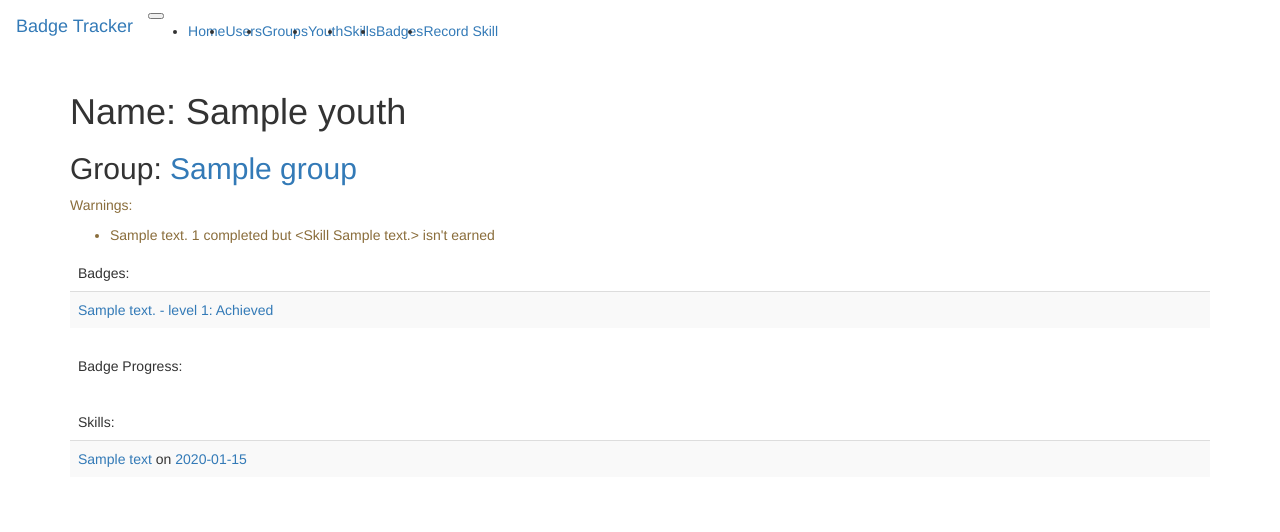
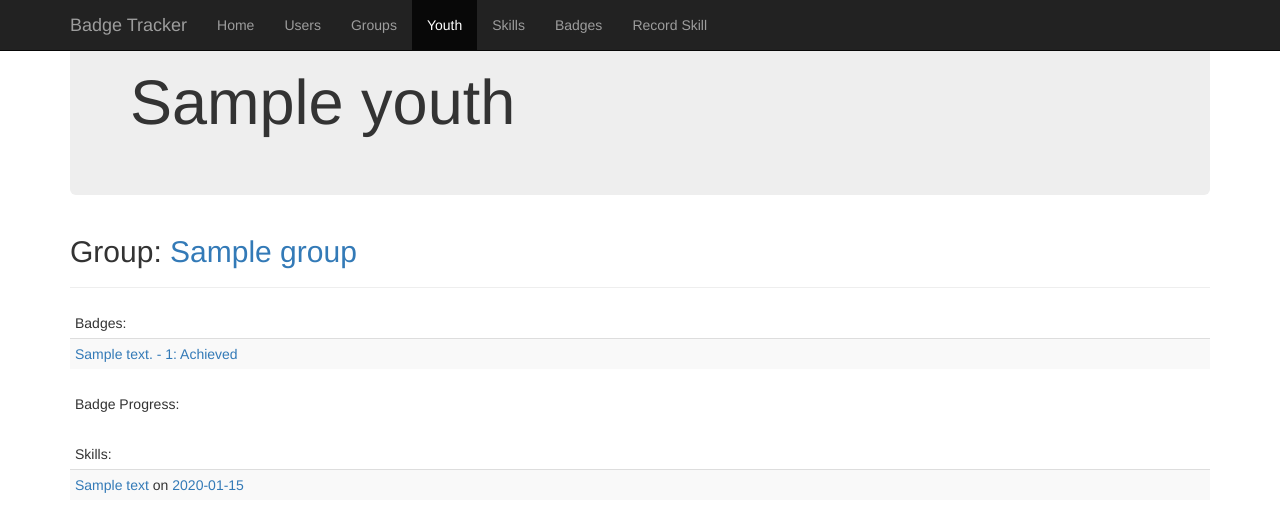
Before and after one commit to alexjh/badge-tracker, a Flask app: page /youth/1 in a window 1280 px wide. Shown: the top 532 px of the page. Run offline with Flask 2, Linux system fonts and the light colour scheme; tables that the repository leaves empty hold one stand-in row (values such as "Sample post"); parts of the project's set-up code (start-up, migrations or seed data) failed here and were passed over; some libraries are stand-ins or nearby versions.

Commit message:
Fix navbar

```diff
--- a/app/routes.py
+++ b/app/routes.py
@@ -7,11 +7,56 @@ from app.models import Skill, Badge, SkillRecord
 from app.models import BadgeState, BadgeProgress
 
 
+def get_navbar(active):
+
+    nav_items = {
+        "Home": "/",
+        "Users": "/users",
+        "Groups": "/groups",
+        "Youth": "/youth",
+        "Skills": "/skills",
+        "Badges": "/badges",
+        "Record Skill": "/record_skill",
+    }
+
+    nav_list = ""
+    for name, link in nav_items.items():
+        if active == name:
+            nav_list += f"<li class='active'><a href='{link}'>{name}</a></li>"
+        else:
+            nav_list += f"<li><a href='{link}'>{name}</a></li>"
+
+    navbar = f"""
+             <nav class="navbar navbar-inverse navbar-fixed-top">
+                   <div class="container">
+                     <div class="navbar-header">
+                       <button type="button" class="navbar-toggle collapsed" data-toggle="collapse" data-target="#navbar" aria-expanded="false" aria-controls="navbar">
+                         <span class="sr-only">Toggle navigation</span>
+                         <span class="icon-bar"></span>
+                         <span class="icon-bar"></span>
+                         <span class="icon-bar"></span>
+                       </button>
+                       <a class="navbar-brand" href="#">Badge Tracker</a>
+                     </div>
+                     <div id="navbar" class="collapse navbar-collapse">
+                       <ul class="nav navbar-nav">
+                       {nav_list}
+                       </ul>
+                     </div><!--/.nav-collapse -->
+                   </div>
+             </nav>
+             """
+
+    return navbar
+
+
 @app.route("/")
 @app.route("/index")
 def index():
     user = {"username": "Alex"}
-    return render_template("index.html", title="Home", user=user)
+    return render_template(
+        "index.html", title="Home", user=user, navbar=get_navbar("Home")
+    )
 
 
 @app.route("/login", methods=["GET", "POST"])
@@ -24,76 +69,102 @@ def login():
             )
         )
         return redirect(url_for("index"))
-    return render_template("login.html", title="Sign In", form=form)
+    return render_template(
+        "login.html", title="Sign In", form=form, navbar=get_navbar("Sign In")
+    )
 
 
 @app.route("/users")
 def users():
     users = User.query.all()
-    return render_template("users.html", title="Users", users=users)
+    return render_template(
+        "users.html", title="Users", users=users, navbar=get_navbar("Users")
+    )
 
 
 @app.route("/user/<username>")
 def user(username):
     user = User.query.filter_by(username=username).first_or_404()
-    return render_template("user.html", title=user.username, user=user)
+    return render_template(
+        "user.html", title=user.username, user=user, navbar=get_navbar("Users")
+    )
 
 
 @app.route("/groups")
 def groups():
     groups = Group.query.all()
-    return render_template("groups.html", title="Groups", groups=groups)
+    return render_template(
+        "groups.html", title="Groups", groups=groups, navbar=get_navbar("Groups")
+    )
 
 
 @app.route("/group/<group_id>")
 def group(group_id):
     group = Group.query.filter_by(id=group_id).first_or_404()
-    return render_template("group.html", title=group.name, group=group)
+    return render_template(
+        "group.html", title=group.name, group=group, navbar=get_navbar("Groups")
+    )
 
 
 @app.route("/youth")
 def youth():
     youth = Youth.query.all()
-    return render_template("youth.html", title="Youth", youth=youth)
+    return render_template(
+        "youth.html", title="Youth", youth=youth, navbar=get_navbar("Youth")
+    )
 
 
 @app.route("/skills")
 def skills():
     badges = Badge.query.all()
-    return render_template("skills.html", title="Skills", badges=badges)
+    return render_template(
+        "skills.html", title="Skills", badges=badges, navbar=get_navbar("Skills")
+    )
 
 
 @app.route("/badges")
 def badges():
     badges = Badge.query.all()
-    return render_template("badges.html", title="Badges", badges=badges)
+    return render_template(
+        "badges.html", title="Badges", badges=badges, navbar=get_navbar("Badges")
+    )
 
 
 @app.route("/badge_progress")
 def badge_progress():
     progress = BadgeProgress.query.all()
     return render_template(
-        "badge_progress.html", title="Badge Progress", progress=progress
+        "badge_progress.html",
+        title="Badge Progress",
+        progress=progress,
+        navbar=get_navbar("Badges"),
     )
 
 
 @app.route("/badge/<badge_id>")
 def badge(badge_id):
     badge = Badge.query.filter_by(id=badge_id).first_or_404()
-    return render_template("badge.html", title="Badge", badge=badge)
+    return render_template(
+        "badge.html", title="Badge", badge=badge, navbar=get_navbar("Badges")
+    )
 
 
 @app.route("/skill/<skill_id>")
 def skill(skill_id):
     skill = Skill.query.filter_by(id=skill_id).first_or_404()
-    return render_template("skill.html", title="Skill", skill=skill)
+    return render_template(
+        "skill.html", title="Skill", skill=skill, navbar=get_navbar("Skills")
+    )
 
 
 @app.route("/skill_records")
 def skill_records():
     skill_records = SkillRecord.query.all()
     return render_template(
-        "skill_records.html", title="Skill Records", skill_records=skill_records
+        "skill_records.html",
+        title="Skill Records",
+        skill_records=skill_records,
+        navbar=get_navbar("Skills"),
     )
 
 
@@ -101,7 +172,10 @@ def skill_records():
 def skill_record(record_id):
     skill_record = SkillRecord.query.filter_by(id=record_id).first_or_404()
     return render_template(
-        "skill_record.html", title="Skill Record", skill_record=skill_record
+        "skill_record.html",
+        title="Skill Record",
+        skill_record=skill_record,
+        navbar=get_navbar("Skill Record"),
     )
 
 
@@ -120,7 +194,6 @@ def get_youth_without_skill(youth, skill):
     for y in youth:
         for r in y.skill_records:
             if r.skill == skill:
-                print(f"{skill} already exists for {y}")
                 break
         else:
             print(f"{y} doesn't have {skill} yet")
@@ -187,7 +260,12 @@ def record_skill():
         flash("Your changes have been saved.")
         return redirect(url_for("skill_records"))
 
-    return render_template("record_skill.html", title="Add Skill Record", form=form)
+    return render_template(
+        "record_skill.html",
+        title="Add Skill Record",
+        form=form,
+        navbar=get_navbar("Record Skill"),
+    )
 
 
 def get_next_badges(youth):
@@ -237,15 +315,10 @@ def check_for_missing_badges(earned_skills, badges):
 def check_for_unearned_badges(skills, badges):
     warnings = []
 
-    # For each badge
-    #   Get its skill list
-    #   Compare with the earned skills
-    #   Add a warning for every extra skill in the badge list
-
     for badge in badges:
         badge_skills = {r.skill for r in badge.requirements}
 
-        for skill in badge_skills.intersection(set(skills)):
+        for skill in badge_skills.difference(skills):
             warnings.append(
                 f"{badge.description} {badge.level} completed but {skill} isn't earned"
             )
@@ -304,4 +377,5 @@ def youth_details(youth_id):
         youth=youth,
         next_badges=badges,
         warnings=warnings,
+        navbar=get_navbar("Youth"),
     )
--- a/app/templates/youth_detail.html
+++ b/app/templates/youth_detail.html
@@ -11,38 +11,30 @@ The sample application already contains the required static files. #}
 {%- endblock %}
 
 {% block navbar %}
-    <nav class="navbar navbar-expand-lg navbar-light bg-light">
-    <a class="navbar-brand" href="#">Badge Tracker</a>
-    <button class="navbar-toggler" type="button" data-toggle="collapse" data-target="#navbarNav" aria-controls="navbarNav" aria-expanded="false" aria-label="Toggle navigation">
-      <span class="navbar-toggler-icon"></span>
-    </button>
-    <div class="collapse navbar-collapse" id="navbarNav">
-        <ul class="navbar-nav">
-          <li class="nav-item active"><a class="nav-link" href="/">Home</a></li>
-          <li class="nav-item"><a class="nav-link" href="/users">Users</a></li>
-	  <li class="nav-item"><a class="nav-link" href="/groups">Groups</a></li>
-	  <li class="nav-item"><a class="nav-link" href="/youth">Youth</a></li>
-	  <li class="nav-item"><a class="nav-link" href="/skills">Skills</a></li>
-	  <li class="nav-item"><a class="nav-link" href="/badges">Badges</a></li>
-	  <li class="nav-item"><a class="nav-link" href="/record_skill">Record Skill</a></li>
-        </ul>
-    </div>
-    </nav>
+{{ navbar|safe }}
 {% endblock %}
 
 {% block content %}
-<div class="container">
-    <h1>Name: {{youth.name}}</h1>
+<div class="container theme-showcase">
+  <div class="jumbotron">
+    <h1>{{youth.name}}</h1>
+  </div>
+  <div class="page-header">
     <h2>Group: <a href="{{ url_for('group', group_id=youth.group.id) }}">{{youth.group.name}}</a></h2>
-    <p class="text-warning">Warnings:
+  </div>
+    {% if warnings %}
+  <div class="page-header">
+    <p class="text-danger">Warnings:
+  </div>
     <ul>
     {% for warning in warnings %}
-      <li class="text-warning">{{warning}}</li>
+      <li class="text-danger">{{warning}}</li>
     {% endfor %}
     </ul>
     </p>
+    {% endif %}
     <p>
-    <table class="table table-striped">
+    <table class="table table-striped table-hover table-condensed">
     <thead>
       <tr>
       <td>
@@ -54,13 +46,13 @@ The sample application already contains the required static files. #}
     <tr>
         <td>
 	    <a href="{{ url_for('badge', badge_id=p.badge.id) }}">
-		    {{ p.badge.description }} - level {{ p.badge.level }}: {{ p.badge_state.value }}
+		    {{ p.badge.description }} - {{ p.badge.level }}: {{ p.badge_state.value }}
 	    </a>
         </td>
     </tr>
     {% endfor %}
     </table>
-    <table class="table table-striped">
+    <table class="table table-striped table-hover table-condensed">
     <thead>
       <tr>
       <td>
@@ -88,7 +80,7 @@ The sample application already contains the required static files. #}
     {% endfor %}
     </table>
     </p>
-<table class="table table-striped">
+<table class="table table-striped table-hover table-condensed">
 <thead>
   <tr>
   <td>
```
